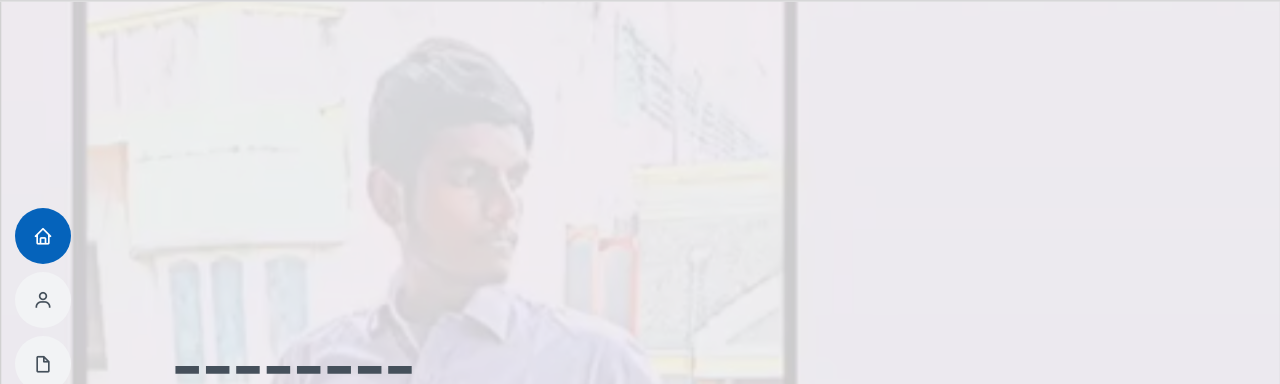
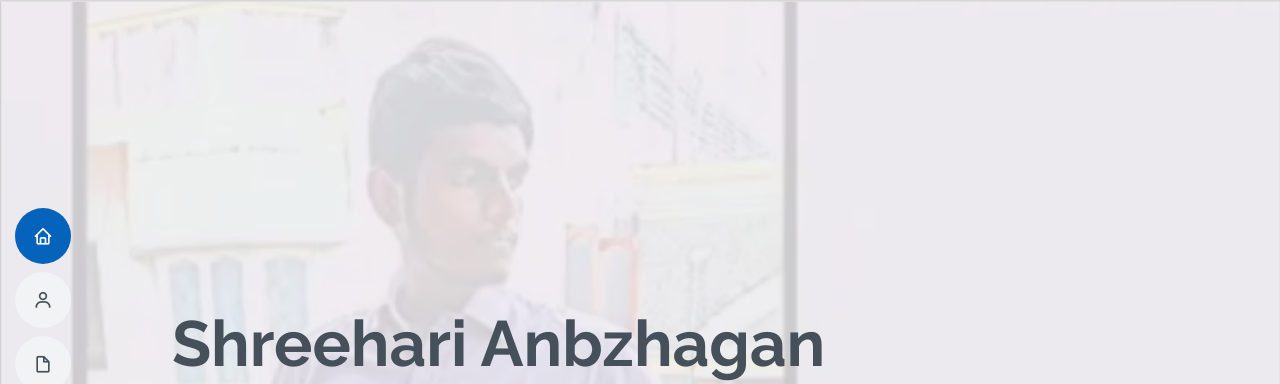
Before and after one commit to Sousow/portfolio.github.io, a plain HTML site: page index.html in a window 1280 px wide. Shown: the top 384 px of the page. Drawn offline with nearby package versions, Linux system fonts and the light colour scheme.

Commit message:
Update index.html

```diff
--- a/index.html
+++ b/index.html
@@ -54,7 +54,7 @@
   <!-- ======= Hero Section ======= -->
   <section id="hero" class="d-flex flex-column justify-content-center">
     <div class="container" data-aos="zoom-in" data-aos-delay="100">
-      <h1>________</h1>
+      <h1>Shreehari Anbzhagan</h1>
       <p>I'm <span class="typed" data-typed-items="Designer, Developer, "></span></p>
       <div class="social-links">
         <a href="#" class="twitter"><i class="bx bxl-twitter"></i></a>
```
